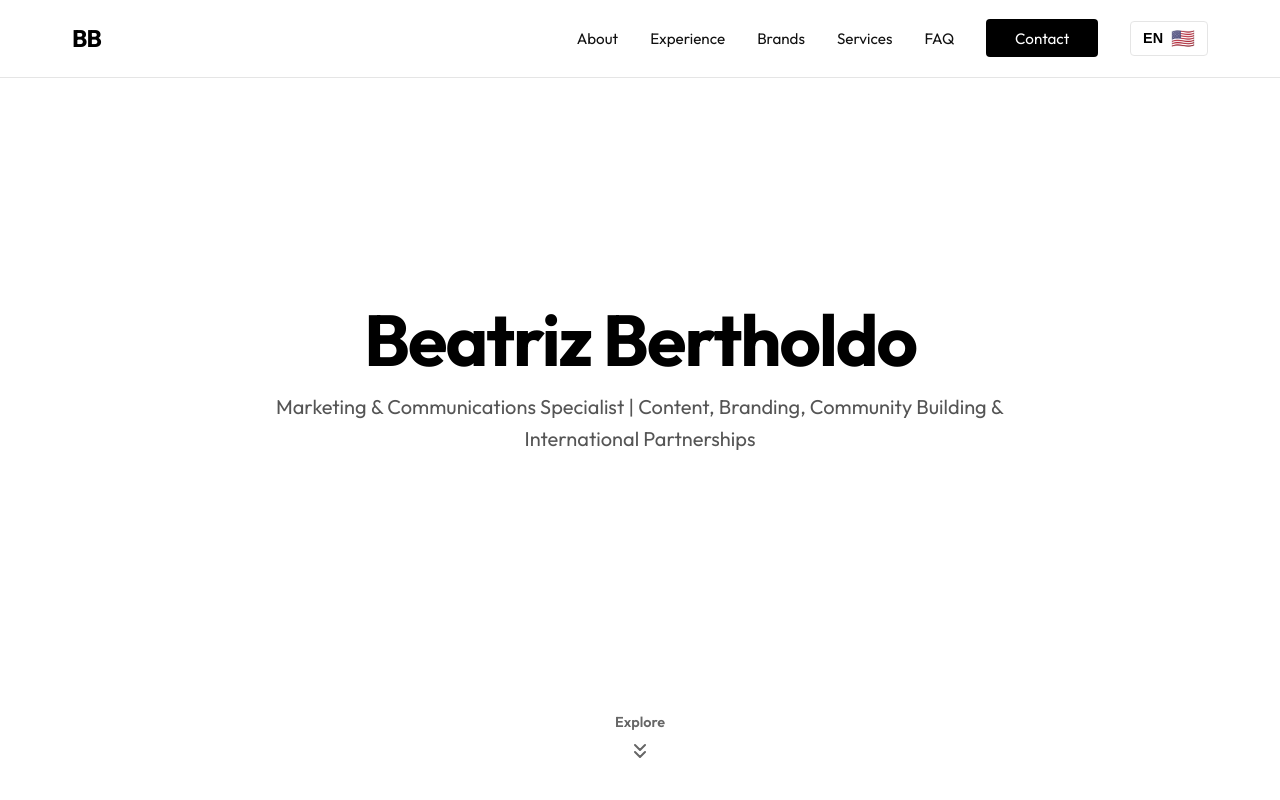
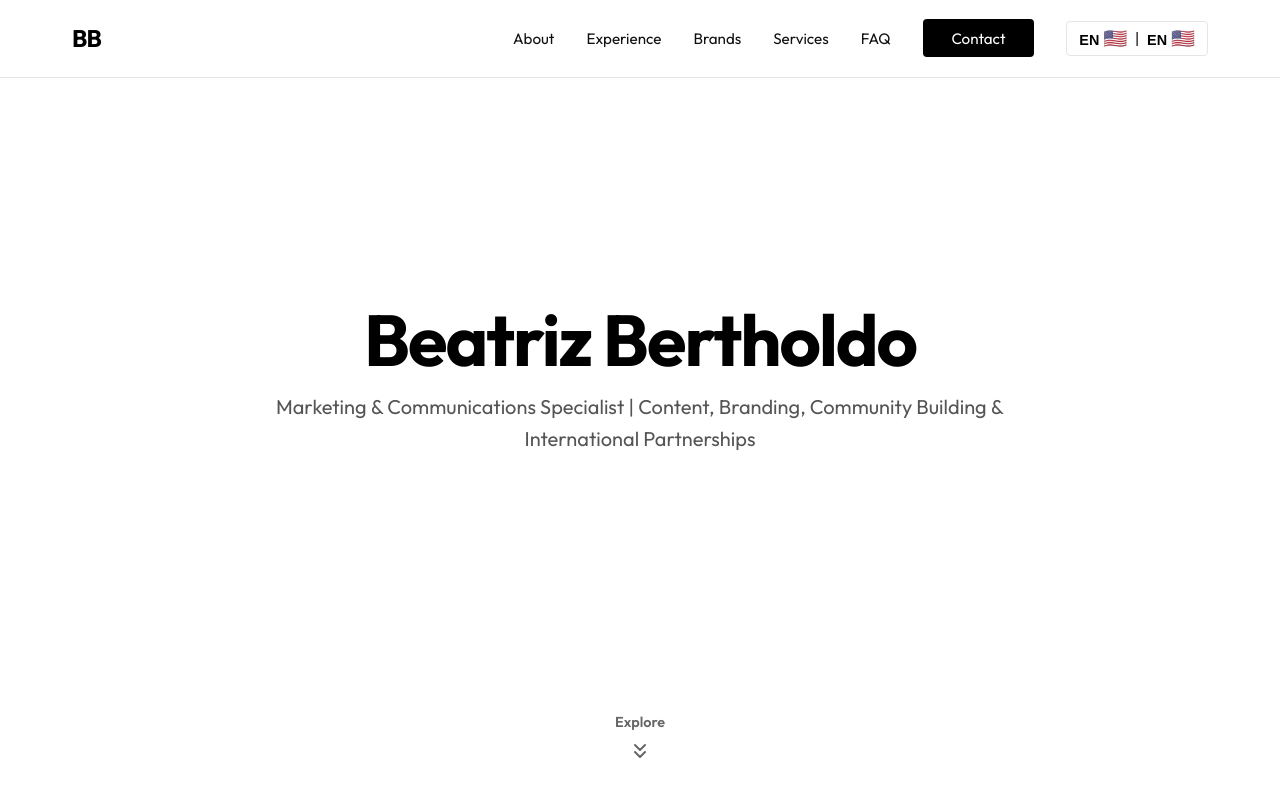
Before and after one commit to Schiebs10/Beatriz.com, a website built with Vite: page index.html in a window 1280 px wide. Shown: the top 800 px of the page. Built offline with nearby package versions, Linux system fonts and the light colour scheme.

Commit message:
ui change

```diff
--- a/index.html
+++ b/index.html
@@ -25,8 +25,15 @@
           <li><a href="#contact" class="cta-btn" key="nav.contact">Contact</a></li>
         </ul>
         <button id="lang-toggle" class="lang-toggle" aria-label="Switch Language">
-          <span class="lang-text">EN</span>
-          <span class="flag-icon">🇺🇸</span>
+          <div class="lang-option" id="lang-left">
+            <span class="lang-text">PT</span>
+            <span class="flag-icon">🇧🇷</span>
+          </div>
+          <div class="lang-separator">|</div>
+          <div class="lang-option active" id="lang-right">
+            <span class="lang-text">EN</span>
+            <span class="flag-icon">🇺🇸</span>
+          </div>
         </button>
       </div>
     </div>
```
